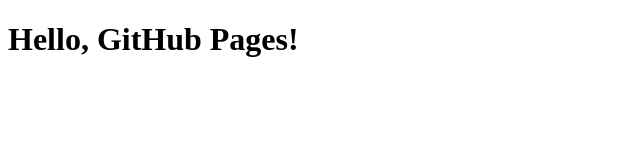
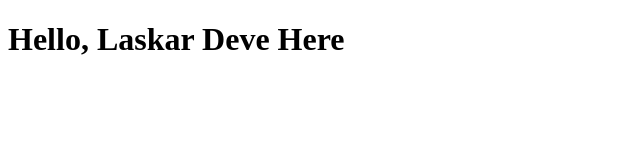
Before and after one commit to LaskarDev/app-ads, a plain HTML site: page index.html in a window 1280 px wide. Shown: the whole page, without its empty margins (0-640 px from the left). Drawn offline with Linux system fonts and the light colour scheme.

Commit message:
Update index.html

```diff
--- a/index.html
+++ b/index.html
@@ -4,6 +4,6 @@
     <title>My GitHub Page</title>
 </head>
 <body>
-    <h1>Hello, GitHub Pages!</h1>
+    <h1>Hello, Laskar Deve Here</h1>
 </body>
 </html>
```
